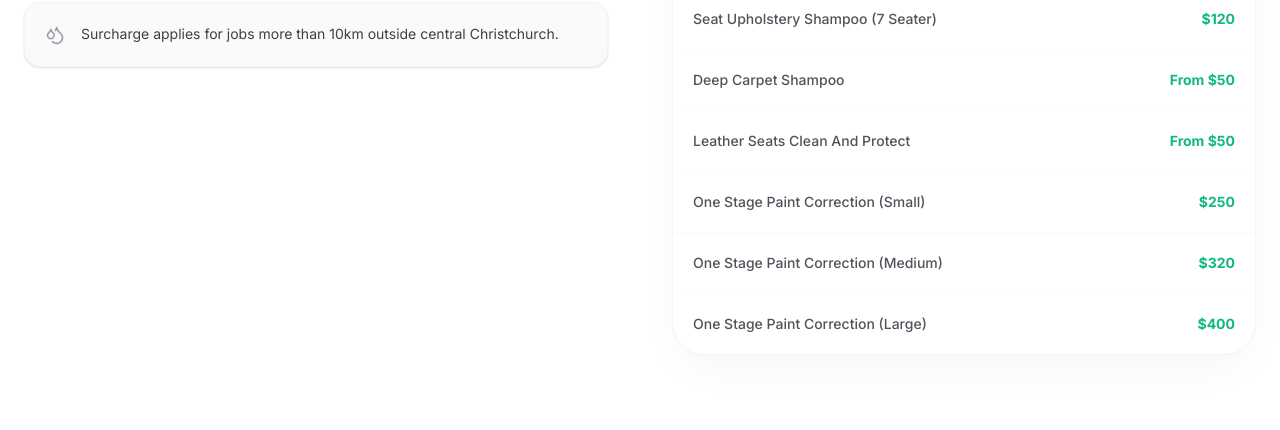
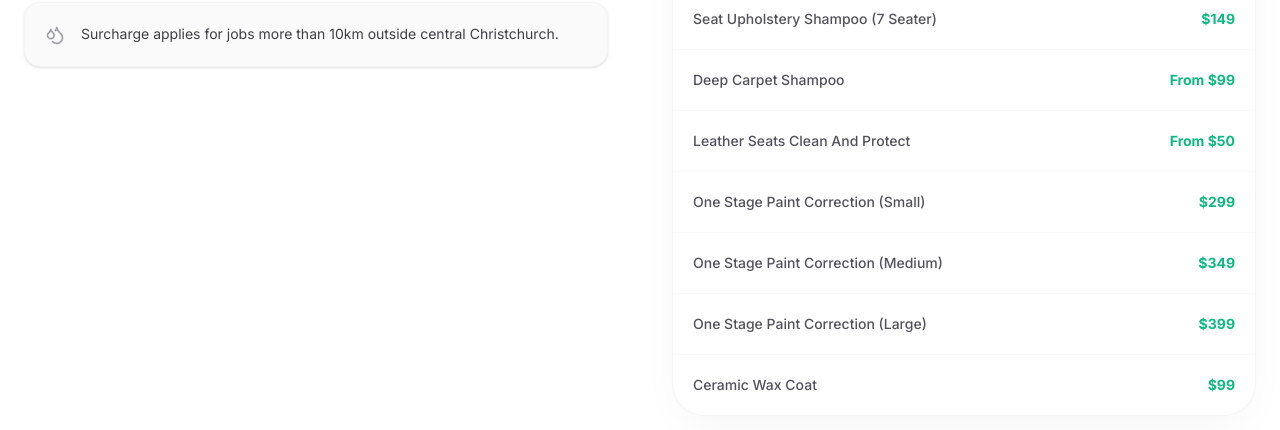
Before and after one commit to anu-ahuja-88/JL-Detailing, a React (Vite) app: page / in a window 1280 px wide. Shown: the part 4417-4847 px from the top of the page. Built offline with nearby package versions, Linux system fonts and the light colour scheme.

Commit message:
feat: update extras pricing and add Ceramic Wax Coat

```diff
--- a/src/App.tsx
+++ b/src/App.tsx
@@ -99,13 +99,14 @@ const SERVICES: Service[] = [
 const EXTRAS: Extra[] = [
   { name: 'Engine Bay Detail', price: '$50' },
   { name: 'Headlight Restoration', price: '$120' },
-  { name: 'Seat Upholstery Shampoo (5 Seater)', price: '$80' },
-  { name: 'Seat Upholstery Shampoo (7 Seater)', price: '$120' },
-  { name: 'Deep Carpet Shampoo', price: 'From $50' },
+  { name: 'Seat Upholstery Shampoo (5 Seater)', price: '$99' },
+  { name: 'Seat Upholstery Shampoo (7 Seater)', price: '$149' },
+  { name: 'Deep Carpet Shampoo', price: 'From $99' },
   { name: 'Leather Seats Clean And Protect', price: 'From $50' },
-  { name: 'One Stage Paint Correction (Small)', price: '$250' },
-  { name: 'One Stage Paint Correction (Medium)', price: '$320' },
-  { name: 'One Stage Paint Correction (Large)', price: '$400' },
+  { name: 'One Stage Paint Correction (Small)', price: '$299' },
+  { name: 'One Stage Paint Correction (Medium)', price: '$349' },
+  { name: 'One Stage Paint Correction (Large)', price: '$399' },
+  { name: 'Ceramic Wax Coat', price: '$99' },
 ];
 
 const REVIEWS = [
```
